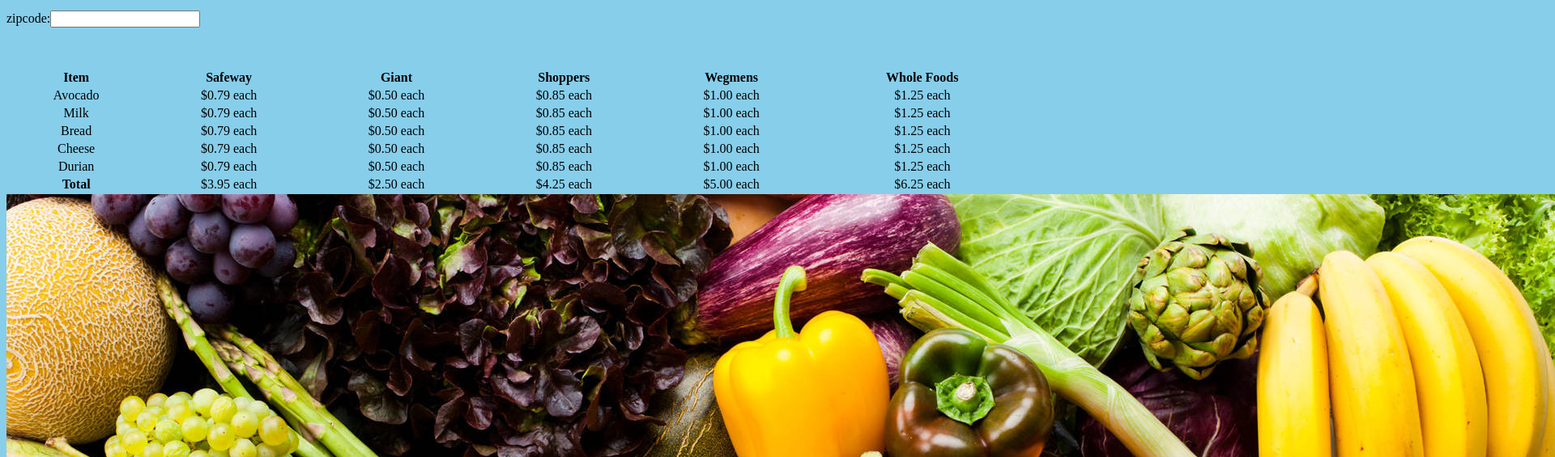
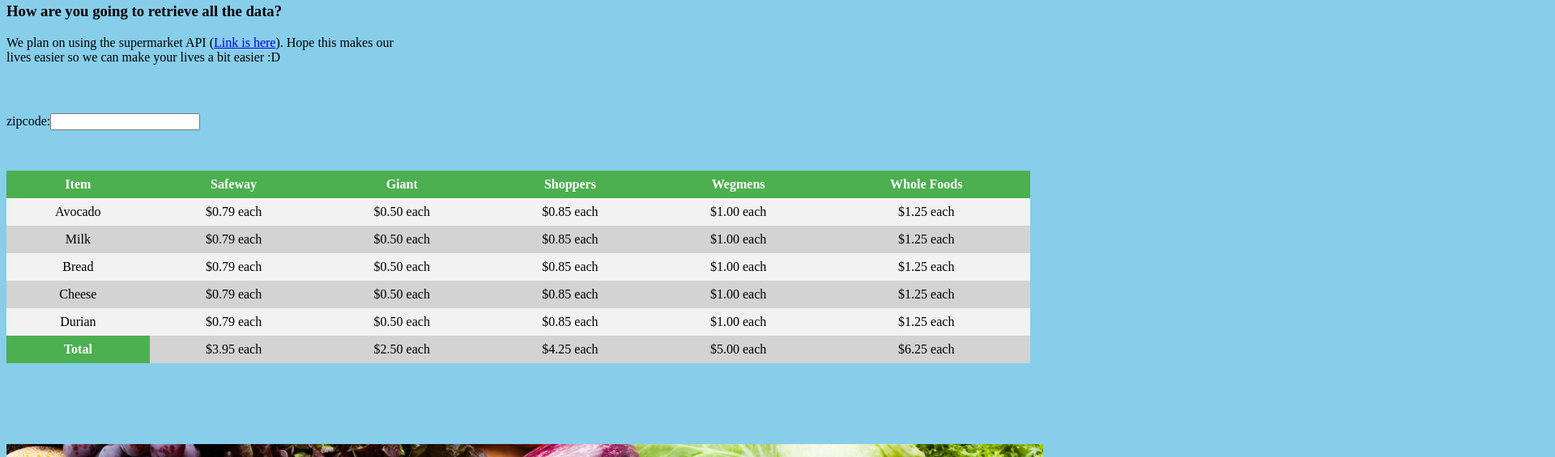
Before and after one commit to sravyakalva/PriceSavior, a plain HTML site: page HTML/Main.html in a window 1280 px wide. Shown: the part 391-956 px from the top of the page at 81% size, 1920 px wide, since content can reach past the window. Drawn offline with Linux system fonts and the light colour scheme.

Commit message:
MainStyleSheet as of 9/11

```diff
--- a/CSS/MainStyleSheet.css
+++ b/CSS/MainStyleSheet.css
@@ -1,24 +1,52 @@
+/*All articles are part of the F.A.Q section*/
 article{
 	position: relative;
 	width: 40%;
+	margin-bottom: 60px;
 
-}
-
-table{
-	margin-top: 50px;
-}
-
-td{
-	text-align: center;
 }
 
 body{
 	background: skyblue;
 }
 
+/*Creates a table that will eventually function as the calculator
+and price selector*/
+table {
+    border-collapse: collapse;
+    width: 100%;
+    margin-top: 50px;
+    position: relative;
+}
+
+th, td {
+    text-align: center;
+    padding: 8px;
+}
+
+tr:nth-child(even){background-color: #f2f2f2}
+tr:nth-child(odd){background-color: lightgrey;}
+
+th {
+    background-color: #4CAF50;
+    color: white;
+}
+
+
+
+
+/*Produces a large image on bottom that will be part of extended webpage*/
+.fruit{
+	margin-top: 100px;
+	position:absolute;
+	width:100%;
+	height: 100%;
+}
+
+/*Logo button will link to another page and be accessible anytime.*/
 .right{
-	position: absolute;
+	position: fixed;
     right: -120px;
     width: 300px;
-
+    z-index: 1;
 }
```
